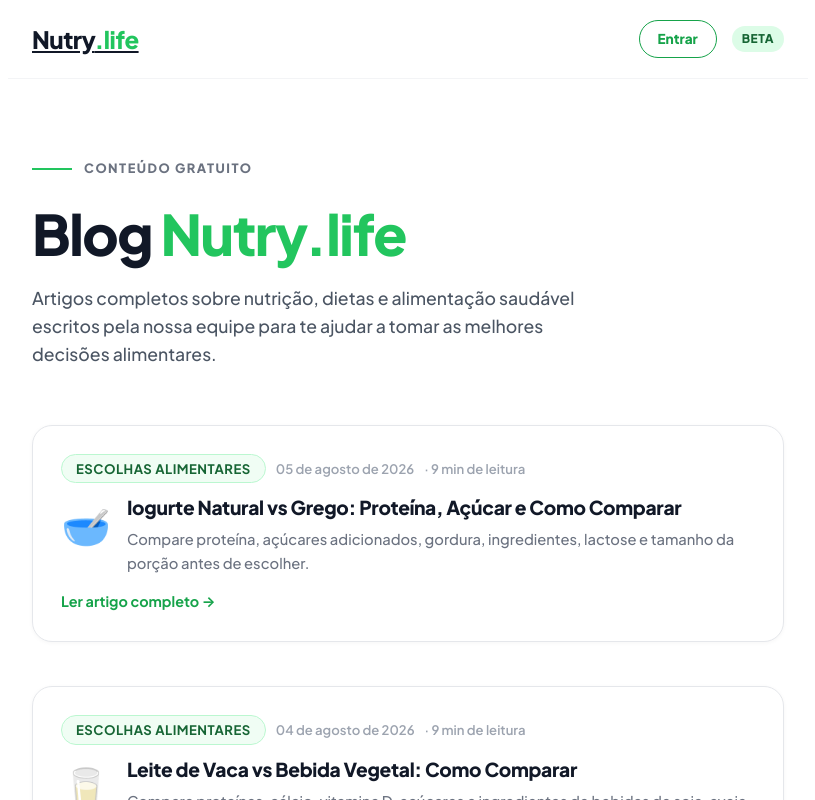
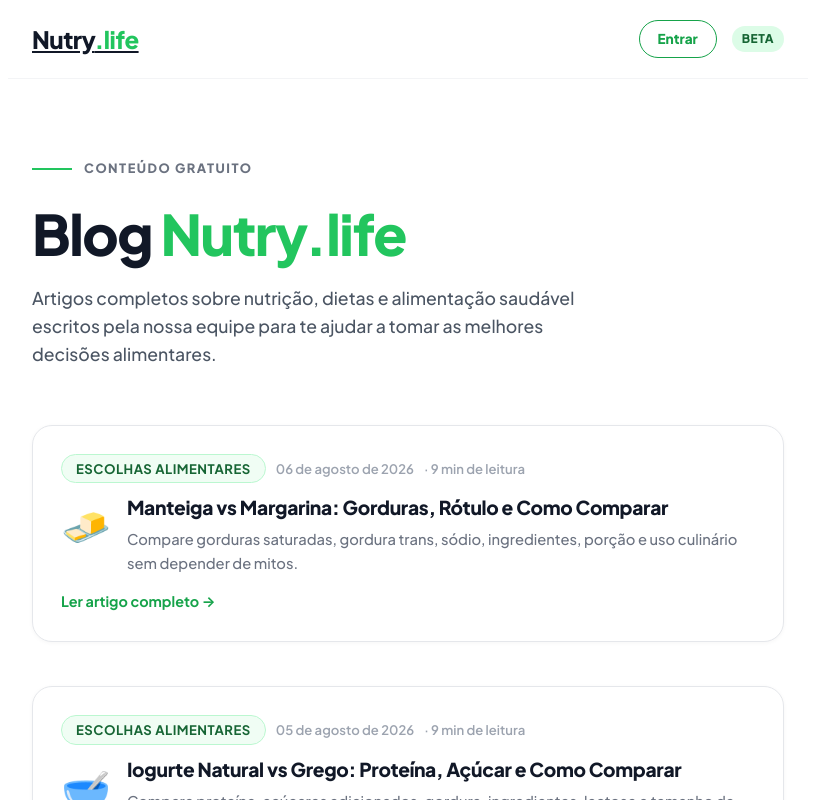
Before and after one commit to elevanceseguros/Nutri, a Next.js app: page /blog in a window 1280 px wide. Shown: the top 800 px of the page, without its empty margins (232-1047 px from the left). Built offline with nearby package versions, Linux system fonts and the light colour scheme.

Commit message:
Adiciona artigo de 06/08 ao índice do blog

```diff
--- a/src/app/blog/page.tsx
+++ b/src/app/blog/page.tsx
@@ -14,6 +14,15 @@ export const metadata: Metadata = {
 };
 
 const posts = [
+  {
+    slug: "manteiga-vs-margarina-como-comparar",
+    titulo: "Manteiga vs Margarina: Gorduras, Rótulo e Como Comparar",
+    descricao: "Compare gorduras saturadas, gordura trans, sódio, ingredientes, porção e uso culinário sem depender de mitos.",
+    data: "06 de agosto de 2026",
+    tempo: "9 min de leitura",
+    tag: "Escolhas Alimentares",
+    emoji: "🧈",
+  },
   {
     slug: "iogurte-natural-vs-grego-como-comparar",
     titulo: "Iogurte Natural vs Grego: Proteína, Açúcar e Como Comparar",
```
